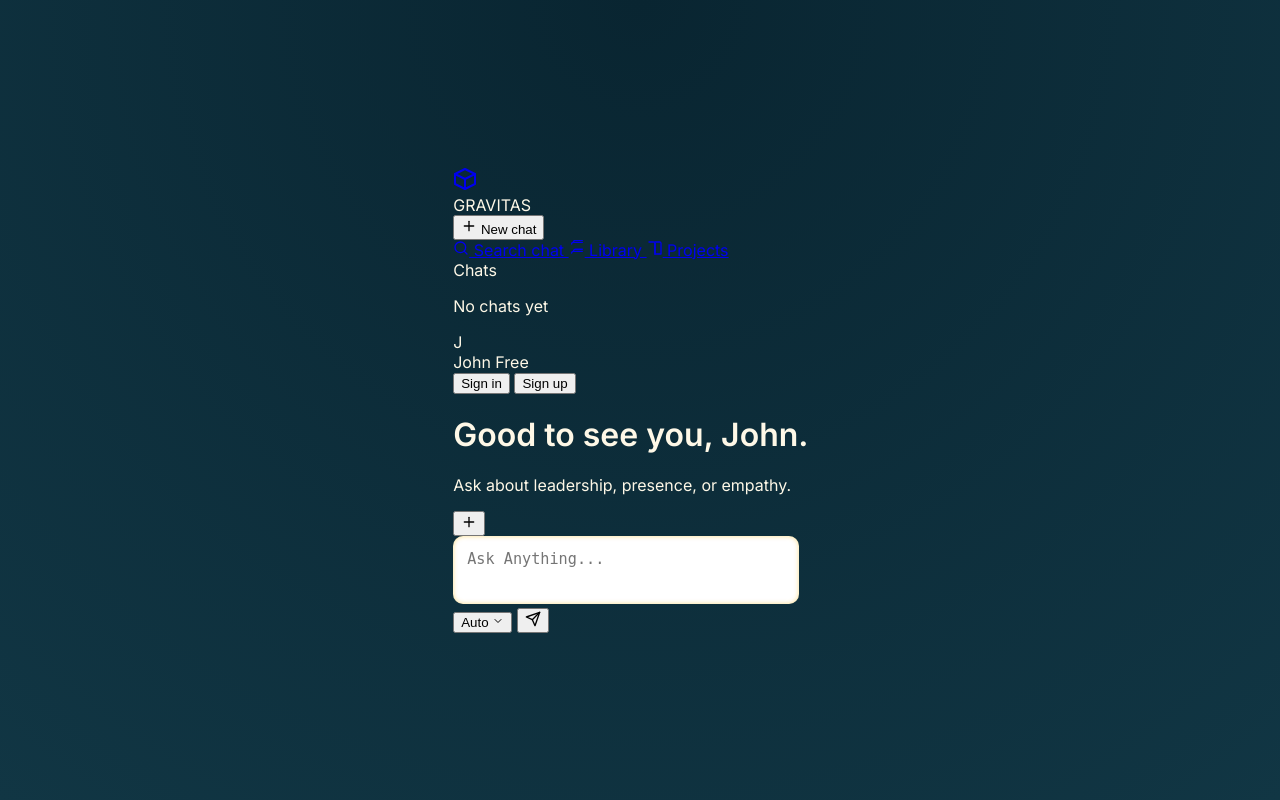
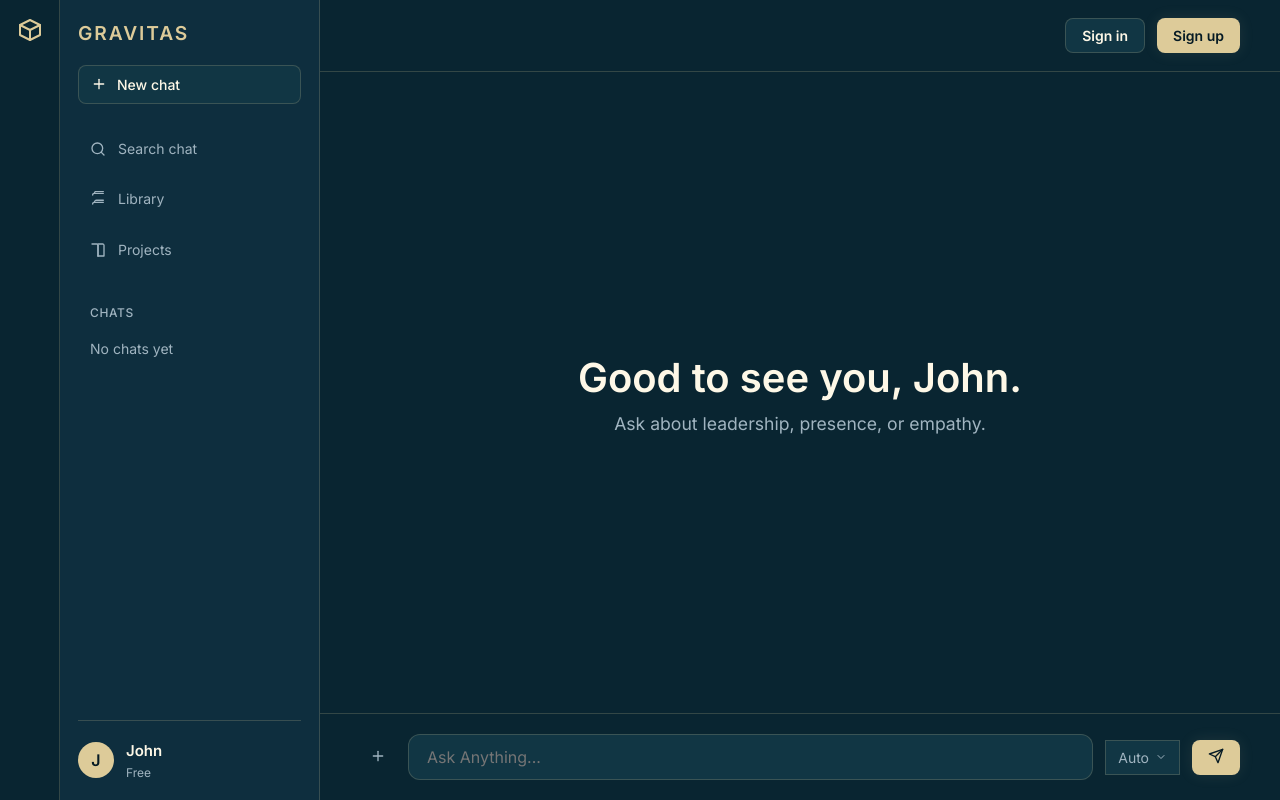
Before and after one commit to tabraiz-2005/my-fullstack-app, a Flask app: page / in a window 1280 px wide. Run offline with Flask 3, Linux system fonts and the light colour scheme; some libraries are stand-ins or nearby versions.

Commit message:
Update styles.css

```diff
--- a/static/styles.css
+++ b/static/styles.css
@@ -1,229 +1,379 @@
+/* --- VARIABLES --- */
 :root {
-  --accent-primary: #DDCB99;
-  /* rich gold */
-  --accent-secondary: #A47929;
-  /* bright highlight gold */
-  --accent-deep: #9b7c2f;
-  /* darker golden bronze */
-  --bg-dark: #092531;
-  /* deep navy blue */
-  --panel-bg: #113644;
-  /* blue-toned glass */
-  --text-light: #fef8e7;
-  /* soft warm white */
-  --shadow-golden: 0 0 30px rgba(245, 197, 66, 0.35);
+  --font-body: "Inter", -apple-system, BlinkMacSystemFont, "Segoe UI", Roboto, sans-serif;
+
+  /* Colors from the design */
+  --bg-dark-primary: #092531; /* Main background */
+  --bg-dark-secondary: #0E2E3E; /* Sidebar background */
+  --bg-dark-tertiary: #113644; /* Input background */
+
+  --text-light-primary: #fef8e7; /* Main text */
+  --text-light-secondary: #a0b4c0; /* Softer text */
+  --text-dark: #051a24;
+
+  --accent-gold-primary: #DDCB99;
+  --accent-gold-secondary: #A47929;
+  --accent-gold-hover: #f0e0b0;
+
+  --border-color: rgba(221, 203, 153, 0.2);
+  --shadow-golden-soft: 0 0 15px rgba(221, 203, 153, 0.1);
 }
 
-/* ===== BODY ===== */
-body {
-  background: radial-gradient(circle at top, #092531 0%, #113644 100%);
-  height: 100vh;
-  display: flex;
-  justify-content: center;
-  align-items: center;
-  font-family: "Inter", sans-serif;
-  color: var(--text-light);
+/* --- RESET & GLOBALS --- */
+* {
+  box-sizing: border-box;
   margin: 0;
+  padding: 0;
 }
 
-/* ===== Chat Container ===== */
-.chat-container {
+body {
+  background-color: var(--bg-dark-primary);
+  color: var(--text-light-primary);
+  font-family: var(--font-body);
+  font-size: 15px;
+  line-height: 1.6;
+  overflow: hidden; /* Prevent body scroll */
+}
+
+a, button {
+  cursor: pointer;
+  text-decoration: none;
+  color: inherit;
+  font-family: inherit;
+  border: none;
+  background: none;
+}
+
+/* --- MAIN APP LAYOUT --- */
+.app-container {
+  display: grid;
+  grid-template-columns: 60px 260px 1fr;
+  height: 100vh;
+  width: 100vw;
+}
+
+/* --- 1. NARROW SIDEBAR (ICONS) --- */
+.sidebar-narrow {
+  background-color: var(--bg-dark-primary);
+  border-right: 1px solid var(--border-color);
+  padding: 18px 12px;
   display: flex;
   flex-direction: column;
-  justify-content: space-between;
-  width: 85%;
-  max-width: 950px;
-  max-height: 80vh;
-  min-height: 200px;
-  background: var();
-  border-radius: 18px;
-  box-shadow: var(--shadow-golden);
-  backdrop-filter: blur(16px);
-  animation: floatIn 1s ease-in-out;
-  overflow: hidden;
+  align-items: center;
 }
 
-/* ===== Heading ===== */
-.heading {
-  font-size: 1.7rem;
-  font-weight: 700;
-  padding: 10px 15px;
-  margin: 0;
-  background: linear-gradient(90deg, var(--accent-primary), var(--accent-secondary), var(--accent-deep));
-  -webkit-background-clip: text;
-  -webkit-text-fill-color: transparent;
+.sidebar-logo {
+  color: var(--accent-gold-primary);
 }
 
-/* ===== Chat Wrapper ===== */
-.chat-wrapper {
+/* --- 2. MAIN SIDEBAR (CHAT LIST) --- */
+.sidebar-main {
+  background-color: var(--bg-dark-secondary);
+  border-right: 1px solid var(--border-color);
+  display: flex;
+  flex-direction: column;
+  padding: 18px;
+  color: var(--text-light-primary);
+}
+
+.sidebar-header {
+  margin-bottom: 24px;
+}
+
+.logo-text {
+  font-size: 1.2rem;
+  font-weight: 600;
+  letter-spacing: 0.1em;
+  color: var(--accent-gold-primary);
+  margin-bottom: 16px;
+}
+
+.sidebar-btn {
+  display: flex;
+  align-items: center;
+  gap: 10px;
+  width: 100%;
+  padding: 10px 12px;
+  border-radius: 8px;
+  font-size: 14px;
+  font-weight: 500;
+  background-color: var(--bg-dark-tertiary);
+  border: 1px solid var(--border-color);
+  transition: background-color 0.2s ease;
+}
+
+.sidebar-btn:hover {
+  background-color: var(--bg-dark-primary);
+}
+
+.sidebar-menu {
+  display: flex;
+  flex-direction: column;
+  gap: 8px;
+  margin-bottom: 24px;
+}
+
+.menu-item {
+  display: flex;
+  align-items: center;
+  gap: 12px;
+  padding: 10px 12px;
+  border-radius: 8px;
+  font-size: 14px;
+  color: var(--text-light-secondary);
+  transition: background-color 0.2s ease, color 0.2s ease;
+}
+
+.menu-item:hover {
+  background-color: var(--bg-dark-tertiary);
+  color: var(--text-light-primary);
+}
+
+.chat-history {
   flex: 1;
   overflow-y: auto;
-  padding: 15px 20px;
+}
+
+.chat-history-header {
+  font-size: 12px;
+  font-weight: 500;
+  text-transform: uppercase;
+  letter-spacing: 0.05em;
+  color: var(--text-light-secondary);
+  padding: 8px 12px;
+  margin-bottom: 8px;
+}
+
+.no-chats {
+  font-size: 14px;
+  color: var(--text-light-secondary);
+  padding: 0 12px;
+}
+
+.sidebar-footer {
+  margin-top: auto;
+  border-top: 1px solid var(--border-color);
+  padding-top: 18px;
+}
+
+.user-profile {
+  display: flex;
+  align-items: center;
+  gap: 12px;
+}
+
+.user-avatar {
+  width: 36px;
+  height: 36px;
+  border-radius: 50%;
+  background-color: var(--accent-gold-primary);
+  color: var(--text-dark);
+  display: flex;
+  align-items: center;
+  justify-content: center;
+  font-weight: 600;
+  font-size: 16px;
+}
+
+.user-info {
   display: flex;
   flex-direction: column;
-  scroll-behavior: smooth;
 }
 
-/* ===== Messages ===== */
+.user-name {
+  font-weight: 600;
+  color: var(--text-light-primary);
+}
+
+.user-plan {
+  font-size: 12px;
+  color: var(--text-light-secondary);
+}
+
+/* --- 3. MAIN CHAT AREA --- */
+.chat-area {
+  display: flex;
+  flex-direction: column;
+  overflow: hidden; /* Important */
+}
+
+.chat-header {
+  display: flex;
+  justify-content: flex-end;
+  align-items: center;
+  padding: 18px 40px;
+  border-bottom: 1px solid var(--border-color);
+}
+
+.auth-buttons {
+  display: flex;
+  gap: 12px;
+}
+
+/* Button Styles */
+.btn {
+  padding: 8px 16px;
+  font-size: 14px;
+  font-weight: 600;
+  border-radius: 8px;
+  transition: all 0.2s ease;
+}
+
+.btn-primary {
+  background-color: var(--accent-gold-primary);
+  color: var(--text-dark);
+  box-shadow: var(--shadow-golden-soft);
+}
+.btn-primary:hover {
+  background-color: var(--accent-gold-hover);
+  transform: translateY(-1px);
+}
+.btn-primary:disabled {
+  background-color: var(--bg-dark-tertiary);
+  color: var(--text-light-secondary);
+  cursor: not-allowed;
+  transform: none;
+  box-shadow: none;
+}
+
+.btn-secondary {
+  background-color: var(--bg-dark-tertiary);
+  color: var(--text-light-primary);
+  border: 1px solid var(--border-color);
+}
+.btn-secondary:hover {
+  background-color: var(--bg-dark-primary);
+  border-color: var(--accent-gold-primary);
+}
+
+
+/* Message Container */
+.chat-messages-container {
+  flex: 1; /* Takes up all available space */
+  overflow-y: auto; /* Enables scrolling for messages */
+  padding: 24px 40px;
+  display: flex;
+  flex-direction: column;
+}
+
+.welcome-container {
+  text-align: center;
+  margin: auto; /* Centers vertically and horizontally */
+}
+.welcome-title {
+  font-size: 2.5rem;
+  font-weight: 600;
+  color: var(--text-light-primary);
+}
+.welcome-subtitle {
+  font-size: 1.1rem;
+  color: var(--text-light-secondary);
+}
+
+/* Messages */
 .message {
-  max-width: 85%;
-  margin: 15px 0;
-  padding: 12px 16px;
+  max-width: 80%;
+  margin-bottom: 20px;
+  padding: 14px 18px;
   border-radius: 12px;
-  line-height: 1.45;
-  font-size: 0.95rem;
-  animation: messagePop 0.4s ease forwards;
-  opacity: 0;
+  line-height: 1.6;
+  font-size: 1rem;
 }
 
 .user-message {
   align-self: flex-end;
-  background: linear-gradient(145deg, var(--accent-primary), var(--accent-secondary));
-  color: linear-gradient(#DDCB99, #A47929);
-  box-shadow: 0 0 10px rgba(245, 197, 66, 0.4);
+  background: linear-gradient(145deg, var(--accent-gold-primary), var(--accent-gold-secondary));
+  color: var(--text-dark);
+  font-weight: 500;
 }
 
 .assistant-message {
   align-self: flex-start;
-  background: linear-gradient rgba(245, 197, 66, 0.2);
-  color: #09173a;
-  box-shadow: 0 0 8px rgba(245, 197, 66, 0.2);
-  position: relative;
+  background: var(--bg-dark-secondary);
+  color: var(--text-light-primary);
+  border: 1px solid var(--border-color);
 }
 
-/* ===== Golden Glow Animation ===== */
-.assistant-message::before {
-  content: "";
-  position: absolute;
-  inset: 0;
-  border-radius: 12px;
-  background: linear-gradient(135deg, rgba(249, 184, 3, 0.45), rgba(207, 163, 74, 0.2));
-  opacity: 0;
-  animation: goldGlow 3s ease-in-out infinite;
-  z-index: 0;
+/* Code blocks */
+.message pre {
+  background: var(--bg-dark-primary);
+  border-radius: 8px;
+  padding: 12px;
+  margin-top: 10px;
+  overflow-x: auto;
+  border: 1px solid var(--border-color);
+}
+.message code {
+  font-family: "SFMono-Regular", Consolas, "Liberation Mono", Menlo, Courier, monospace;
+}
+.message p { margin-bottom: 10px; }
+.message p:last-child { margin-bottom: 0; }
+
+
+/* Sticky Input Bar */
+.chat-input-bar {
+  display: flex;
+  align-items: center;
+  gap: 12px;
+  padding: 20px 40px;
+  width: 100%;
+  background-color: var(--bg-dark-primary); /* Match body */
+  border-top: 1px solid var(--border-color);
 }
 
-.assistant-message>* {
-  position: relative;
-  z-index: 1;
-}
-
-/* ===== Bottom Chat Bar ===== */
-.menubar {
-  width: 100%;
-  display: flex;
-  align-items: center;
-  gap: 10px;
-  background: rgba(5, 26, 37, 0.85);
-  border-top: 1px solid rgba(249, 184, 3, 0.45);
-  padding: 12px 16px;
-  box-shadow: inset 0 0 8px rgba(249, 184, 3, 0.45);
-  position: sticky;
-  bottom: 0;
-  left: 0;
-}
-
-/* ===== Input Field ===== */
 .input {
   flex: 1;
-  border: 1px solid linear-gradient(to bottom, var(--gold-button-start), var(--gold-button-end));
-  ;
-  border-radius: 10px;
-  background-color: linear gradient(#061822, #092531, #0B2B38, #113644 from left bottom corner to right top corner);
-  color: var(--text-light);
-  padding: 12px 14px;
-  font-size: 0.95rem;
+  background-color: var(--bg-dark-tertiary);
+  color: var(--text-light-primary);
+  border: 1px solid var(--border-color);
+  border-radius: 12px;
+  padding: 12px 18px;
+  font-size: 1rem;
+  font-family: var(--font-body);
+  resize: none;
+  max-height: 200px;
+  overflow-y: auto;
   outline: none;
-  resize: none;
-  width: 85%;
-  margin-right: 10px;
-  height: 44px;
-  line-height: 1.5;
-  box-shadow: inset 0 0 5px rgba(249, 184, 3, 0.45);
-  transition: all 0.25s ease;
+  transition: border-color 0.2s ease, box-shadow 0.2s ease;
 }
 
 .input:focus {
-  border-color: var(--accent-primary);
-  box-shadow: 0 0 8px rgba(249, 184, 3, 0.45);
+  border-color: var(--accent-gold-primary);
+  box-shadow: 0 0 10px rgba(221, 203, 153, 0.2);
 }
 
-.input-form {
+.input-btn {
+  padding: 10px;
+  color: var(--text-light-secondary);
+}
+.input-btn.btn-secondary {
+  font-size: 14px;
+  padding: 8px 12px;
   display: flex;
-  justify-content: space-between;
-  margin-bottom: 5px;
+  align-items: center;
+  gap: 6px;
 }
 
-/* ===== Send Button ===== */
-.button {
-  height: 70px;
-  background: linear-gradient(145deg, var(--accent-secondary), var(--accent-primary), var(--accent-deep));
-  color: #1a1200;
-  border: none;
-  border-radius: 11px;
-  padding: 0 22px;
-  font-weight: 600;
-  font-size: 0.95rem;
-  margin: 0;
-  cursor: pointer;
-  transition: 0.3s ease;
-  white-space: nowrap;
+/* Typing Indicator */
+.typing-indicator span {
+  height: 8px;
+  width: 8px;
+  background: var(--accent-gold-primary);
+  border-radius: 50%;
+  margin: 0 3px;
+  display: inline-block;
+  animation: pulse 1.4s infinite ease-in-out both;
 }
+.typing-indicator span:nth-child(1) { animation-delay: -0.32s; }
+.typing-indicator span:nth-child(2) { animation-delay: -0.16s; }
 
-.button:hover {
-  transform: translateY(-2px);
-  box-shadow: 0 0 14px rgba(249, 184, 3, 0.45);
-}
-
-/* ===== Scrollbar ===== */
-::-webkit-scrollbar {
-  width: 6px;
-}
-
-::-webkit-scrollbar-thumb {
-  background: rgba(249, 184, 3, 0.45);
-  border-radius: 10px;
-}
-
-::-webkit-scrollbar-thumb:hover {
-  background: rgba(249, 184, 3, 0.45);
-}
-
-/* ===== Animations ===== */
-@keyframes goldGlow {
-
-  0%,
-  100% {
-    opacity: 0.05;
-    filter: blur(3px);
+@keyframes pulse {
+  0%, 80%, 100% {
+    opacity: 0.3;
+    transform: scale(0.8);
   }
-
-  50% {
-    opacity: 0.25;
-    filter: blur(6px);
+  40% {
+    opacity: 1;
+    transform: scale(1);
   }
 }
-
-@keyframes floatIn {
-  from {
-    opacity: 0;
-    transform: translateY(20px) scale(0.98);
-  }
-
-  to {
-    opacity: 1;
-    transform: translateY(0) scale(1);
-  }
-}
-
-@keyframes messagePop {
-  from {
-    opacity: 0;
-    transform: translateY(8px) scale(0.96);
-  }
-
-  to {
-    opacity: 1;
-    transform: translateY(0) scale(1);
-  }
-}
```
